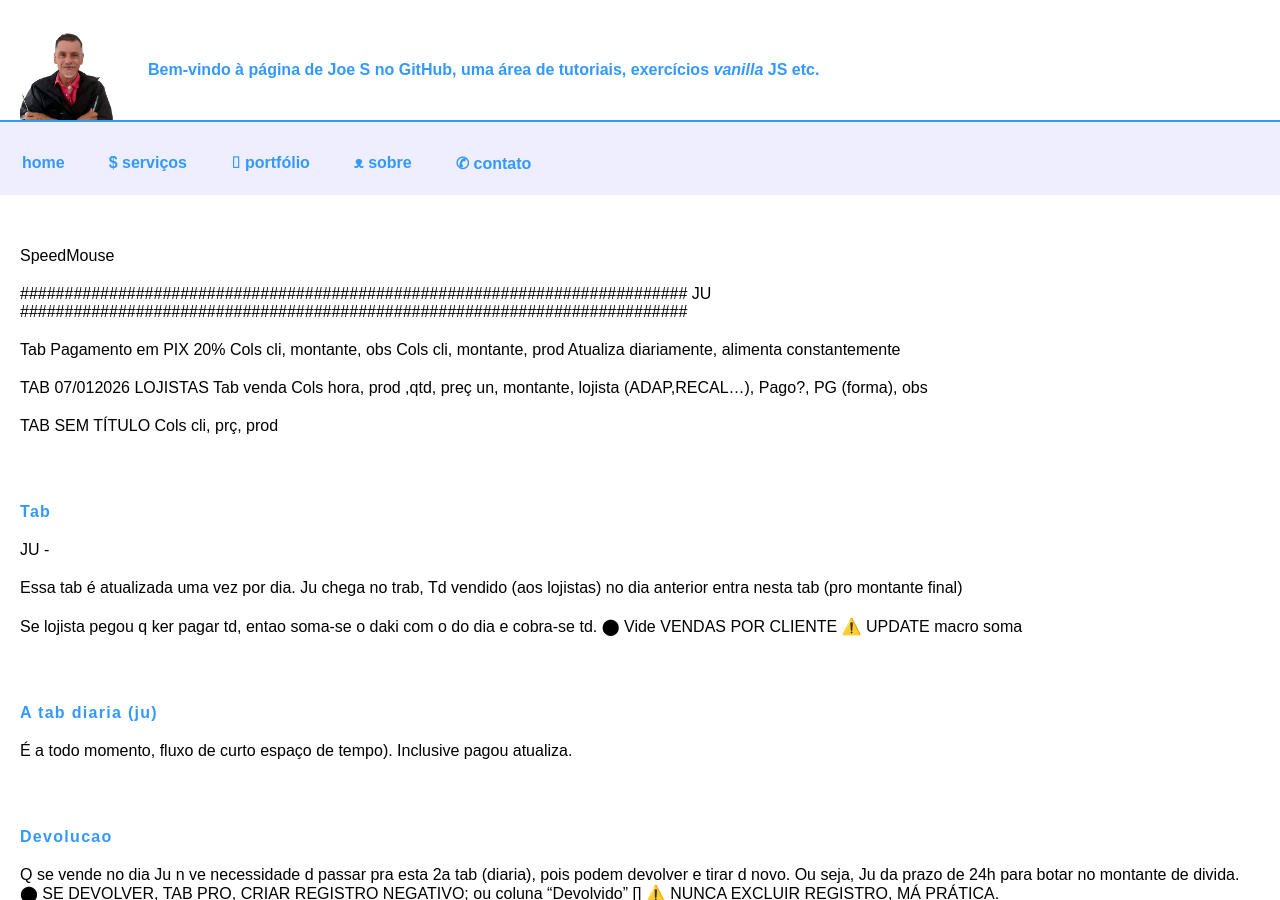
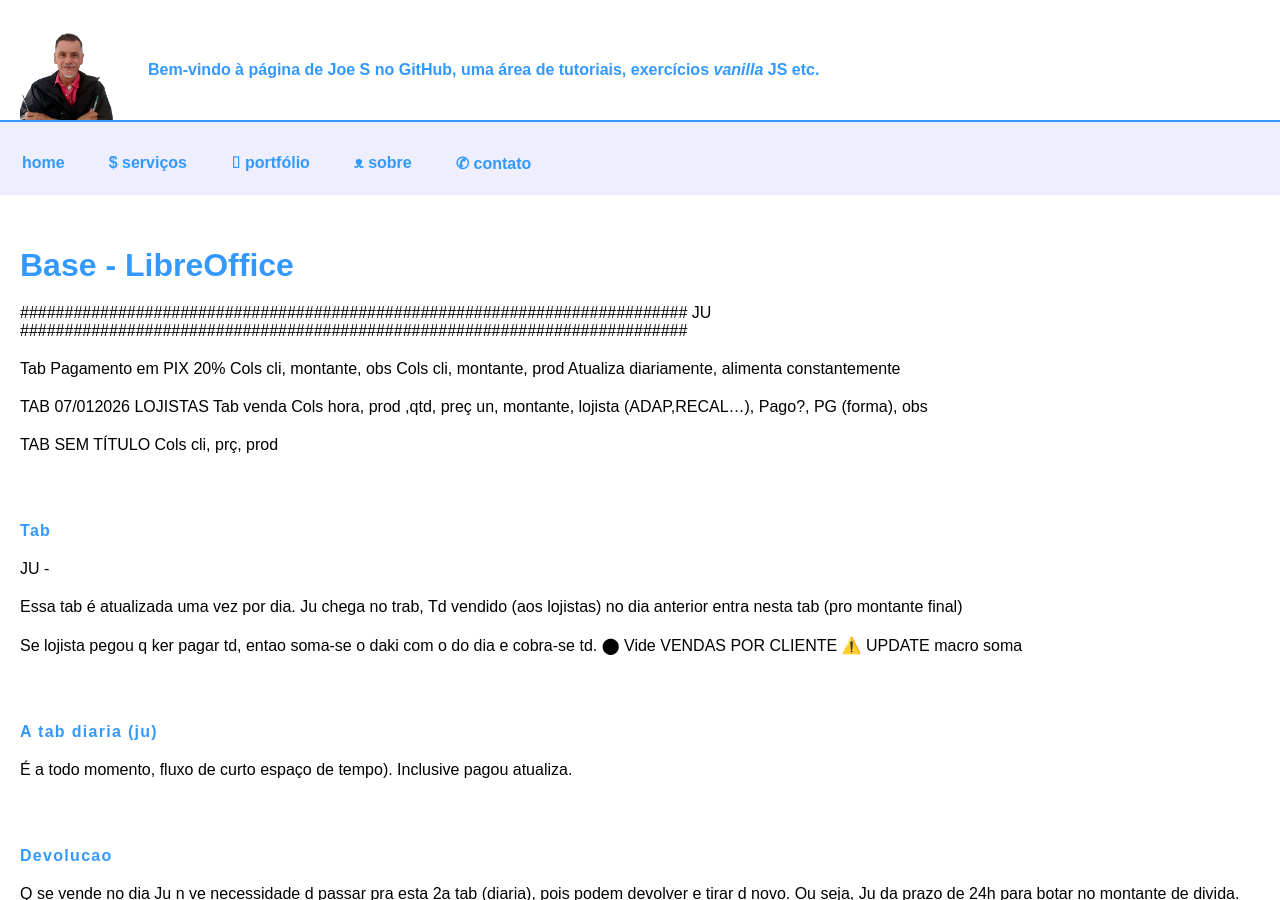
Before and after one commit to Joesynth/joesynth.github.io, a Jekyll site: the page built from _posts/2021-03-07-Base_DB.md, in a window 1280 px wide and 900 px high. Built offline with Jekyll 4.4.1, drawn with Linux system fonts in a browser that asks for light colours.

Commit message:
Update 2021-03-07-Base_DB.md

```diff
--- a/_posts/2021-03-07-Base_DB.md
+++ b/_posts/2021-03-07-Base_DB.md
@@ -1,4 +1,4 @@
-SpeedMouse
+# Base - LibreOffice
 
 
 
@@ -472,3 +472,7 @@ DBA
 
 		SE ALTO, DEIXAR DE SALDO NA LOJA.
 		INDEPENDENTE TEREI Q IR UM DIA PRA INSTALAR E FAZE TREINAMENTO PRÁTICO
+
+
+
+\o/
```
